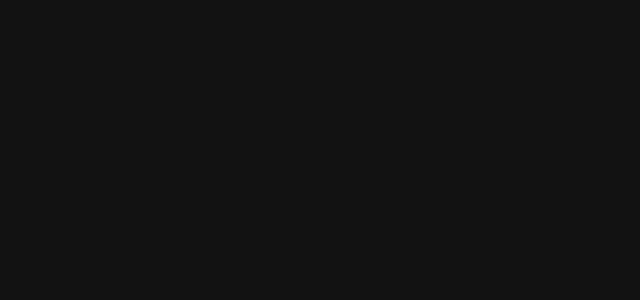
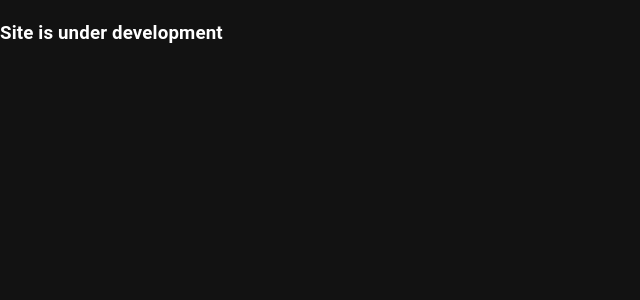
Before and after one commit to veekshicab/veekshith.dev_frontend, a React (Create React App) app: page /vee in a window 1280 px wide. Before the commit this address had no page. Shown: the top 300 px of the page, without its empty margins (0-640 px from the left). Built offline with nearby package versions, Linux system fonts and the light colour scheme.

Commit message:
change npm build cmd

```diff
--- a/src/App.js
+++ b/src/App.js
@@ -18,6 +18,7 @@ function App() {
       <Router>
         <Routes>
           <Route path='/' element={<LandingPage />} />
+          <Route path='/vee' element={<LandingPage />} />
           {/* <Route path='/GenrePanel' element={<GenrePanel />} /> */}
         </Routes>
       </Router>
```
